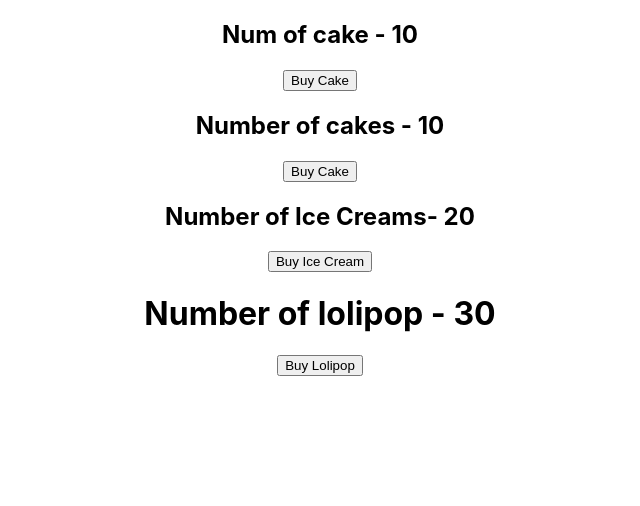
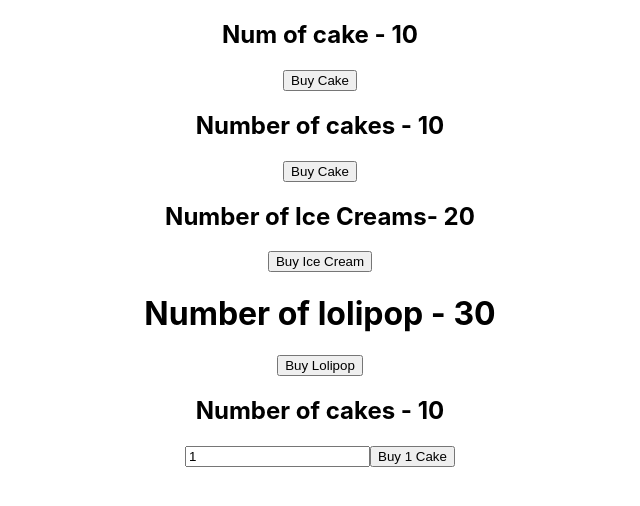
Before and after one commit to nihalshandev/react_redux, a React (Create React App) app: page / in a window 1280 px wide. Shown: the top 506 px of the page, without its empty margins (320-960 px from the left). Built offline with nearby package versions, Linux system fonts and the light colour scheme.

Commit message:
learned how to add  payload

```diff
--- a/src/App.js
+++ b/src/App.js
@@ -5,6 +5,7 @@
 import HooksCakeContainer from "./Components/HooksCakeContainer";
 import IceCreamContainer from "./Components/IceCreamContainer";
 import LolipopContainer from "./Components/LolipopContainer";
+import NewCakeContainer from "./Components/NewCakeContainer";
 
 function App() {
   return (
@@ -14,6 +15,7 @@
         <CakeContainer />
         <IceCreamContainer/>
         <LolipopContainer />
+        <NewCakeContainer />
       </div>
     </Provider>
   );
--- a/src/Components/CakeContainer.js
+++ b/src/Components/CakeContainer.js
@@ -11,7 +11,7 @@
   );
 };
 
-const mapStateToProps = (state) => {
+const mapStateToProps = (state, ) => {
   return {
     numOfCakes: state.cake.numOfCakes,
   };
--- a/src/Components/NewCakeContainer.js
+++ b/src/Components/NewCakeContainer.js
@@ -0,0 +1,29 @@
+import React from "react";
+import { useState } from "react";
+import { connect } from "react-redux";
+import { buyCake } from "../redux";
+
+const NewCakeContainer = (props) => {
+  const [number, setNumber] = useState(1)
+  return (
+    <div>
+      <h2>Number of cakes - {props.numOfCakes}</h2>
+      <input type="text" value={number} onChange={e => setNumber(e.target.value)} />
+      <button onClick={()=> props.buyCake(number)}>Buy {number} Cake</button>
+    </div>
+  );
+};
+
+const mapStateToProps = (state) => {
+  return {
+    numOfCakes: state.cake.numOfCakes,
+  };
+};
+
+const mapDispatchToProps = (dispatch) => {
+  return {
+    buyCake: number => dispatch(buyCake(number)),
+  };
+};
+
+export default connect(mapStateToProps, mapDispatchToProps)(NewCakeContainer);
--- a/src/redux/cakes/cakeAction.js
+++ b/src/redux/cakes/cakeAction.js
@@ -1,7 +1,8 @@
 import { BUY_CAKE } from "./cakeType";
 
-export const buyCake = () => {
+export const buyCake = (number = 1) => {
   return {
     type: BUY_CAKE,
+    payload: number
   };
 };
--- a/src/redux/cakes/cakeReducer.js
+++ b/src/redux/cakes/cakeReducer.js
@@ -9,7 +9,7 @@
     case BUY_CAKE:
       return {
         ...state,
-        numOfCakes: state.numOfCakes - 1,
+        numOfCakes: state.numOfCakes - action.payload,
       };
     default:
       return state;
```
